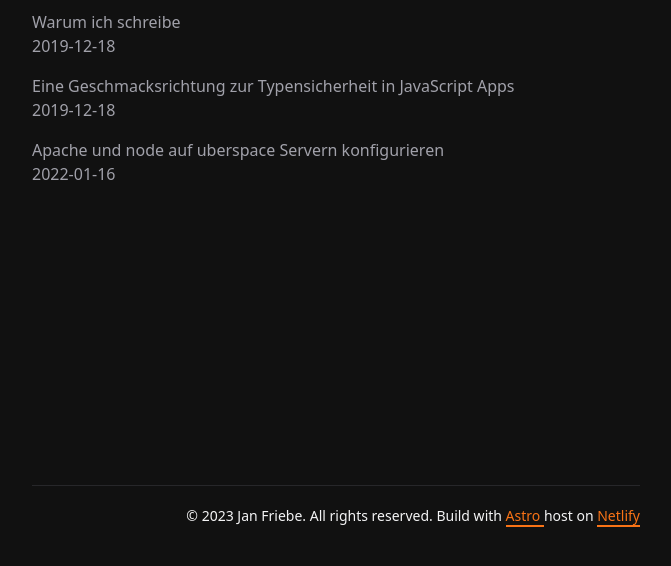
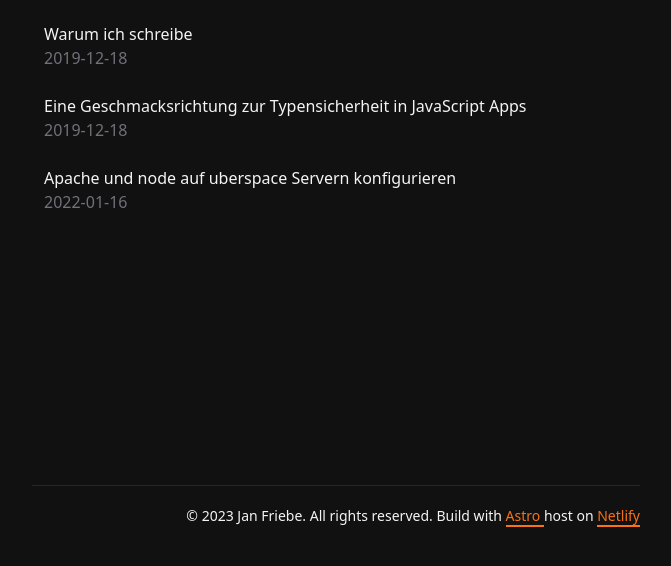
Before and after one commit to friebe/jan-friebe.de, an Astro site: page /notes in a window 1280 px wide. Shown: the part 226-792 px from the top of the page, without its empty margins (304-975 px from the left). Built offline with nearby package versions, Linux system fonts and the light colour scheme; Astro itself is replaced by a stand-in of ours.

Commit message:
fix notes index

```diff
--- a/src/components/ListBlogPost.astro
+++ b/src/components/ListBlogPost.astro
@@ -2,9 +2,13 @@
 const { date, title, url } = Astro.props;
 ---
 
-<li class="list-none">
-    <a class="text-bold text-zinc-400 hover:text-zinc-100" href={url}
-        >{title}
-        <p>{date.slice(0, 10)}</p>
-    </a>
-</li>
+<ul class="p-0 m-0 border-gray-700">
+    <li class="list-none p-3 hover:bg-zinc-900">
+        <a href={url}>
+            <div class="flex-1 min-w-0">
+                {title}
+                <p class="m-0 text-zinc-500">{date.slice(0, 10)}</p>
+            </div>
+        </a>
+    </li>
+</ul>
--- a/src/components/ListProjects.astro
+++ b/src/components/ListProjects.astro
@@ -2,7 +2,7 @@
 const { name, desc, repoLink, tags } = Astro.props;
 ---
 
-<ul class="p-0 border-gray-700">
+<ul class="p-0 m-1 border-gray-700">
     <li class="list-none p-3 hover:bg-zinc-900">
         <a href={repoLink}>
             <div class="flex-1 min-w-0">
--- a/src/pages/notes.astro
+++ b/src/pages/notes.astro
@@ -16,7 +16,6 @@ const pageTitle = "Notes";
             # Notes
         </h1>
 
-        <ul class="p-0">
         {
             allPosts.map((post) => (
                 <ListBlogPost
@@ -26,7 +25,6 @@ const pageTitle = "Notes";
                 />
             ))
         }
-        </ul>
     </main>
     <Footer />
 </Layout>
```
Lines whose indentation alone changed are shown as unchanged.
